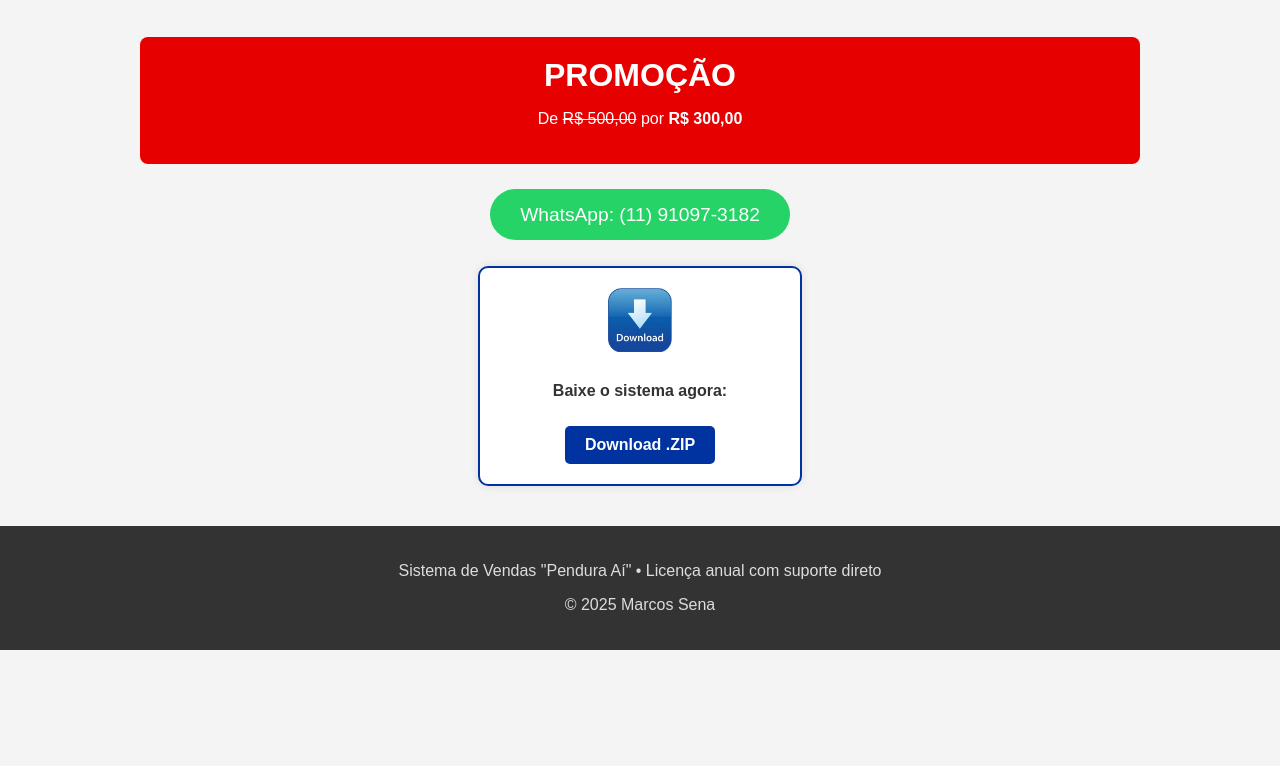
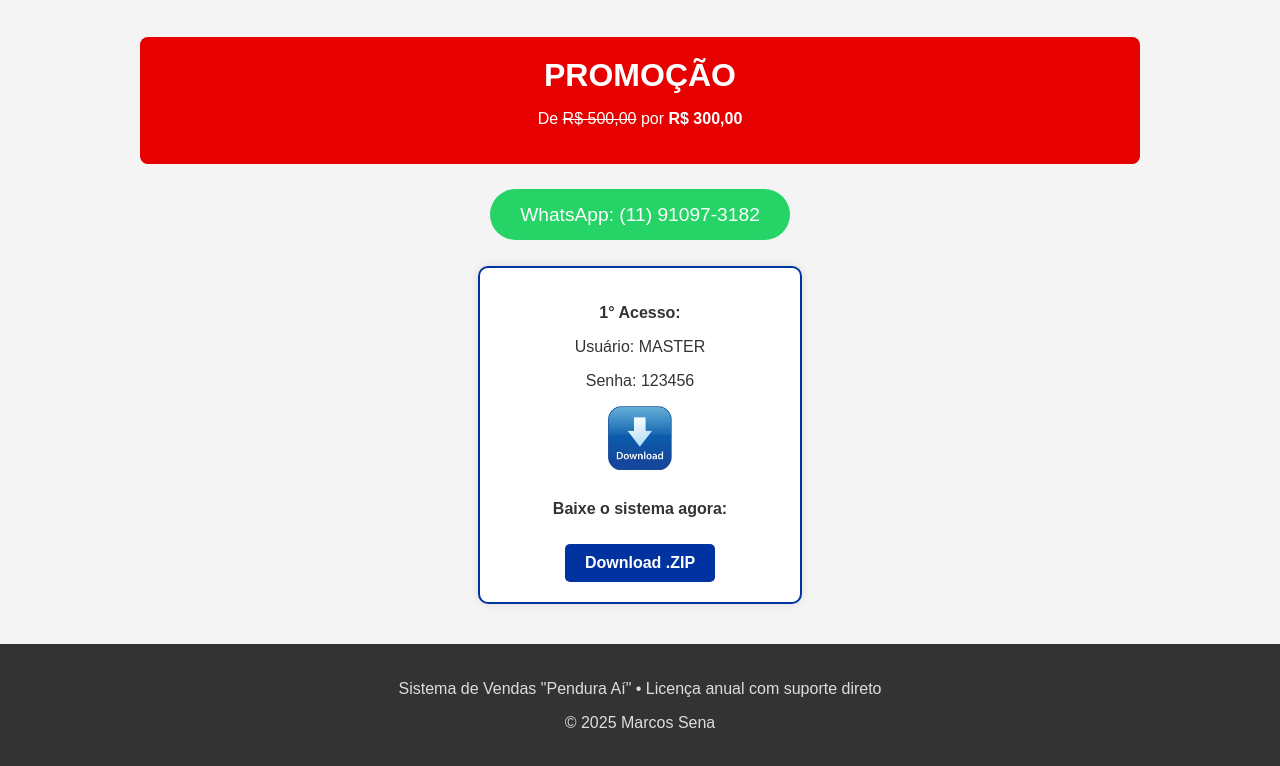
Before and after one commit to wmvsena/Site_PenduraAi, a plain HTML site: page index.html in a window 1280 px wide. Shown: the part 2458-3224 px from the top of the page. Before the commit the page ends 3108 px from the top, so only its background shows below. Drawn offline with Linux system fonts and the light colour scheme.

Commit message:
inclui info. usuario

```diff
--- a/index.html
+++ b/index.html
@@ -85,7 +85,12 @@
       <a href="https://wa.me/5511910973182" target="_blank">WhatsApp: (11) 91097-3182</a>
     </div>
 
+
+
     <div class="download-box">
+      <p><strong>1° Acesso:</strong></p>
+      <p>Usuário: MASTER</p>
+      <p>Senha: 123456</p>
       <img src="images/download.jpg" alt="Ícone de download">
       <p><strong>Baixe o sistema agora:</strong></p>
       <a href="downloads/PenduraAI.zip" download>Download .ZIP</a>
```
